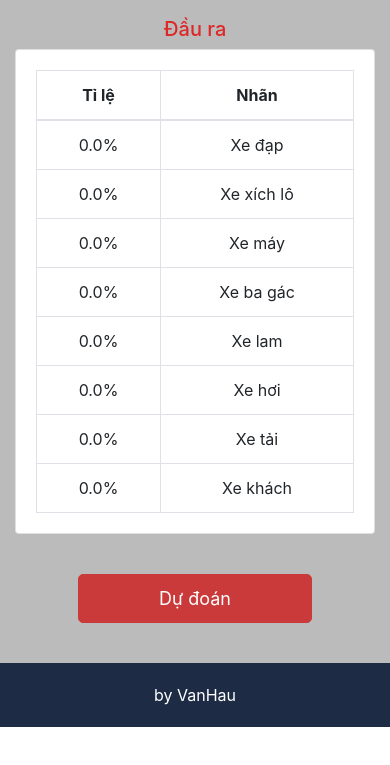
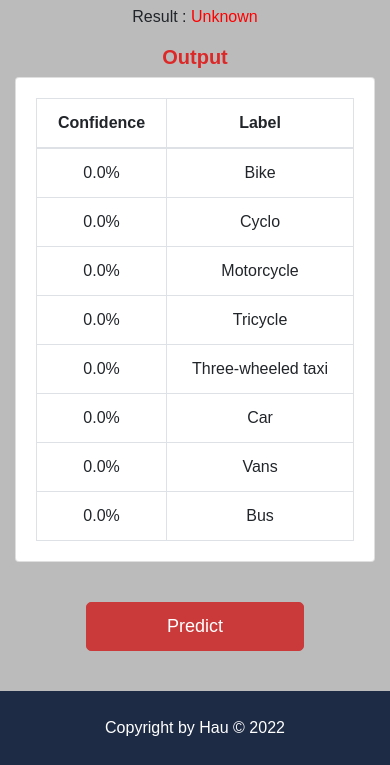
Before and after one commit to vanhau201/Vehicle-classification, a Django app: page / in a window 390 px wide. Shown: the part 645-1410 px from the top of the page. Before the commit the page ends 1372 px from the top, so only its background shows below. Run offline with Django 3.2, Linux system fonts and the light colour scheme.

Commit message:
update template

```diff
--- a/Fontend/templates/index.html
+++ b/Fontend/templates/index.html
@@ -7,15 +7,26 @@
     <meta name="viewport" content="width=device-width, initial-scale=1.0">
     <link rel="stylesheet" href="https://cdn.jsdelivr.net/npm/bootstrap@4.5.3/dist/css/bootstrap.min.css"
         integrity="sha384-TX8t27EcRE3e/ihU7zmQxVncDAy5uIKz4rEkgIXeMed4M0jlfIDPvg6uqKI2xXr2" crossorigin="anonymous">
-    <script src="https://code.jquery.com/jquery-3.5.1.slim.min.js"
-        integrity="sha384-DfXdz2htPH0lsSSs5nCTpuj/zy4C+OGpamoFVy38MVBnE+IbbVYUew+OrCXaRkfj"
-        crossorigin="anonymous"></script>
+
+    <link rel="preconnect" href="https://fonts.googleapis.com">
+    <link rel="preconnect" href="https://fonts.gstatic.com" crossorigin>
+    <link href="https://fonts.googleapis.com/css2?family=Poppins:wght@300;400;500;600;700;800&display=swap" <script
+        src="https://code.jquery.com/jquery-3.5.1.slim.min.js"
+        integrity="sha384-DfXdz2htPH0lsSSs5nCTpuj/zy4C+OGpamoFVy38MVBnE+IbbVYUew+OrCXaRkfj" crossorigin="anonymous">
+    </script>
     <script src="https://cdn.jsdelivr.net/npm/bootstrap@4.5.3/dist/js/bootstrap.bundle.min.js"
         integrity="sha384-ho+j7jyWK8fNQe+A12Hb8AhRq26LrZ/JpcUGGOn+Y7RsweNrtN/tE3MoK7ZeZDyx"
         crossorigin="anonymous"></script>
     <title>Image Classification</title>
 </head>
 <style>
+    * {
+        box-sizing: border-box;
+        margin: 0;
+        padding: 0;
+        font-family: 'Poppins', sans-serif;
+    }
+
     body {
         /* background-color: rgb(255, 221, 255); */
         background-color: rgb(187, 187, 187);
@@ -23,21 +34,22 @@
 
     h3 {
         text-align: center;
-        padding: 20px 0px;
         color: white;
+        font-weight: 700;
 
     }
 
     .header {
         background-color: rgb(29, 43, 69);
         margin-bottom: 30px;
+        padding: 30px 0;
     }
 
     .footer {
         margin-top: 40px;
         background-color: rgb(29, 43, 69);
         text-align: center;
-        padding: 20px 0px;
+        padding: 25px 0px;
         color: white;
     }
 
@@ -84,10 +96,15 @@
         font-size: large;
     }
 
+    .predict button:hover {
+        background-color: rgb(155, 38, 38);
+    }
+
     h5 {
         text-align: center;
         /* color: darkgreen; */
         color: rgb(221, 40, 40);
+        font-weight: 600;
     }
 
     .display {
@@ -114,6 +131,7 @@
 
     .result p strong {
         color: red;
+        font-weight: 500;
     }
 
     .final {
@@ -132,31 +150,31 @@
 
 
         <div class="row">
-            <div class="col-sm-6 col-md-6 col-lg-6 col-xl-6">
-                <h5>Đầu vào</h5>
+            <div class="col-sm-12 col-md-12 col-lg-6 col-xl-6">
+                <h5>Input</h5>
                 <div id="image_file">
                     <input id="input_file" name="file_image" type="file" onchange="loadFile(event)"
                         style="display: none;">
-                    <label class="btn_link" for="input_file">Click để chọn ảnh</label>
+                    <label class="btn_link" for="input_file">Click select image</label>
                 </div>
                 <div>
                     <img id="image_input" src="https://kubalubra.is/wp-content/uploads/2017/11/default-thumbnail.jpg"
                         alt="Đường dẫn chưa hợp lệ !">
                 </div>
                 <div class="result">
-                    <p>Kết quả dự đoán : <strong id="result">Chưa xác định</strong></p>
+                    <p>Result : <strong id="result">Unknown</strong></p>
                 </div>
 
             </div>
-            <div class="col-sm-6 col-md-6 col-lg-6 col-xl-6">
-                <h5>Đầu ra</h5>
+            <div class="col-sm-12 col-md-12 col-lg-6 col-xl-6">
+                <h5>Output</h5>
                 <div class="card text-left">
                     <div class="card-body">
                         <table class="table table-bordered">
                             <thead>
                                 <tr>
-                                    <th class="text-center" scope="col">Tỉ lệ</th>
-                                    <th class="text-center" scope="col">Nhãn</th>
+                                    <th class="text-center" scope="col">Confidence</th>
+                                    <th class="text-center" scope="col">Label</th>
 
                                 </tr>
                             </thead>
@@ -164,35 +182,35 @@
 
                                 <tr>
                                     <td class="text-center" scope="row">0.0%</td>
-                                    <td class="text-center">Xe đạp</td>
+                                    <td class="text-center">Bike</td>
                                 </tr>
                                 <tr>
                                     <td class="text-center" scope="row">0.0%</td>
-                                    <td class="text-center">Xe xích lô</td>
+                                    <td class="text-center">Cyclo</td>
                                 </tr>
                                 <tr>
                                     <td class="text-center" scope="row">0.0%</td>
-                                    <td class="text-center">Xe máy</td>
+                                    <td class="text-center">Motorcycle</td>
                                 </tr>
                                 <tr>
                                     <td class="text-center" scope="row">0.0%</td>
-                                    <td class="text-center">Xe ba gác</td>
+                                    <td class="text-center">Tricycle</td>
                                 </tr>
                                 <tr>
                                     <td class="text-center" scope="row">0.0%</td>
-                                    <td class="text-center">Xe lam</td>
+                                    <td class="text-center">Three-wheeled taxi</td>
                                 </tr>
                                 <tr>
                                     <td class="text-center" scope="row">0.0%</td>
-                                    <td class="text-center">Xe hơi</td>
+                                    <td class="text-center">Car</td>
                                 </tr>
                                 <tr>
                                     <td class="text-center" scope="row">0.0%</td>
-                                    <td class="text-center">Xe tải</td>
+                                    <td class="text-center">Vans</td>
                                 </tr>
                                 <tr>
                                     <td class="text-center" scope="row">0.0%</td>
-                                    <td class="text-center">Xe khách</td>
+                                    <td class="text-center">Bus</td>
                                 </tr>
 
 
@@ -206,7 +224,7 @@
         </div>
         <div class="predict">
             <form action="">
-                <button id="btnPredict">Dự đoán</button>
+                <button id="btnPredict">Predict</button>
             </form>
 
 
@@ -218,7 +236,7 @@
 
     </div>
     <div class="footer">
-        by VanHau
+        Copyright by Hau © 2022
     </div>
 </body>
 <script>
```
Also changed, not shown: Api/views.py (+8 -8 lines).
